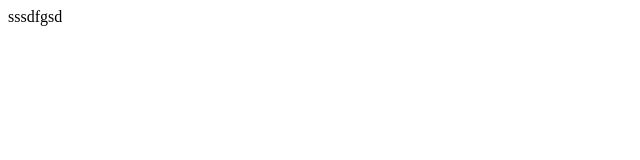
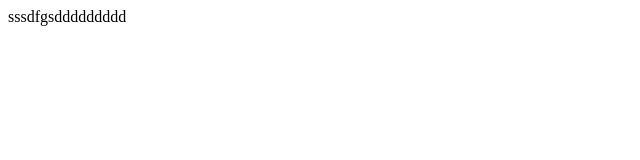
Before and after one commit to michaelyao/sanjoseprj1, a plain HTML site: page index.html in a window 1280 px wide. Shown: the full height of the page, 0-640 px from the left. Drawn offline with Linux system fonts and the light colour scheme.

Commit message:
Classadoo autocommit

```diff
--- a/index.html
+++ b/index.html
@@ -3,7 +3,7 @@
   </head>
   <body>
     <div class="title">
-      sssdfgsd
+      sssdfgsddddddddd
     </div>
   </body>
 </html>
```
